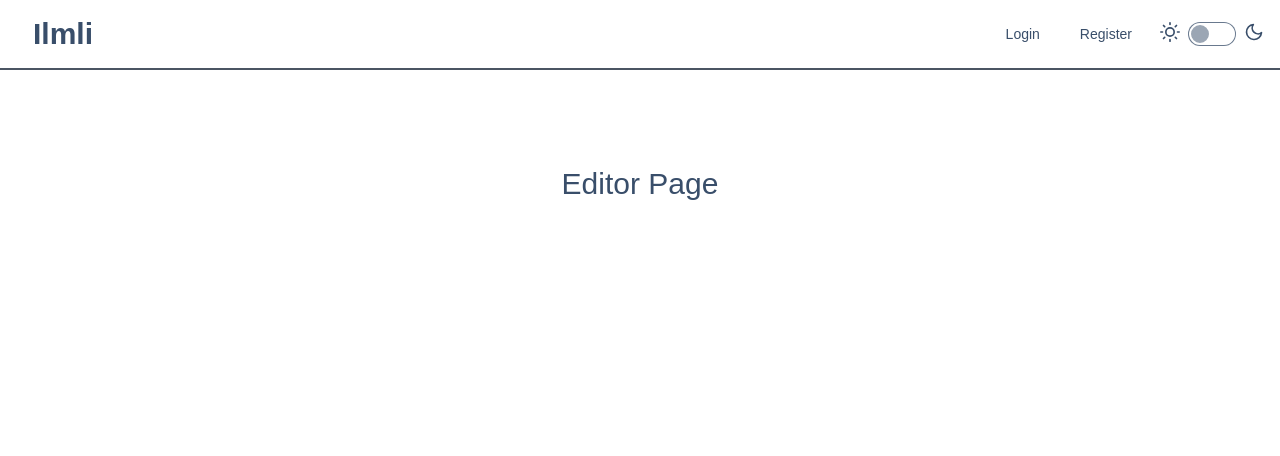
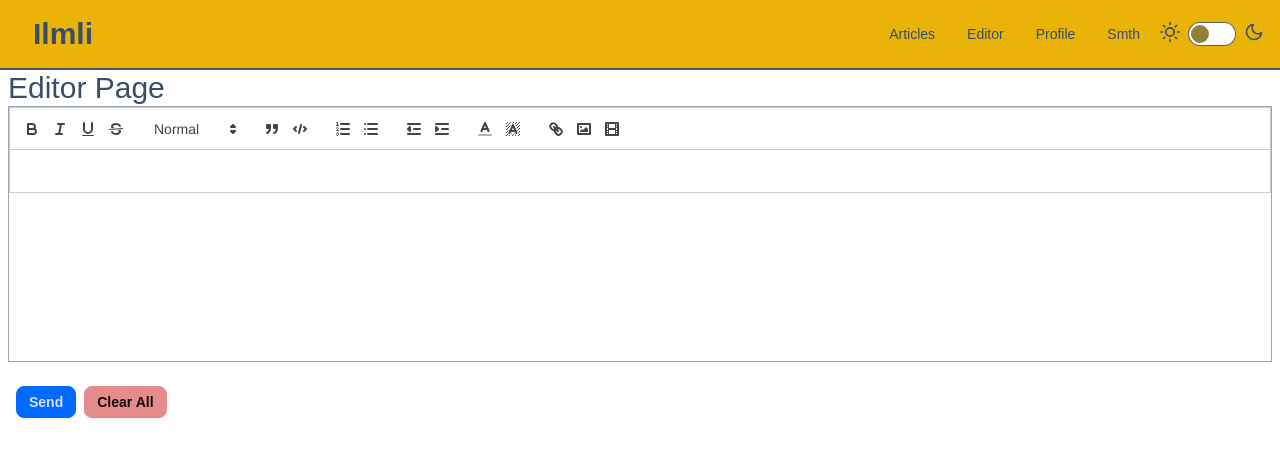
Before and after one commit to asliddintursunov/ilmli_app, a Next.js app: page /editor in a window 1280 px wide. Shown: the top 456 px of the page. Built offline with nearby package versions, Linux system fonts and the light colour scheme; a web font is replaced by a local one.

Commit message:
12 Jan/2024 ✅ New articles style changed & Scroll Up and Basic editor page added

```diff
--- a/app/editor/page.tsx
+++ b/app/editor/page.tsx
@@ -1,7 +1,9 @@
+import QuillEditor from "../../components/Editor"
 export default function Editor() {
   return (
-    <main className="flex min-h-screen flex-col items-center justify-between p-24">
+    <main className="min-h-screen max-w-[1440px] mx-auto px-2">
       <h1 className="text-3xl">Editor Page</h1>
+      <QuillEditor />
     </main>
   );
 }
--- a/app/layout.tsx
+++ b/app/layout.tsx
@@ -23,8 +23,10 @@ export default function RootLayout({
         <ThemeProvider>
           <ClientThemeWrapper>
             <div className="mx-auto">
-              <Navbar />
-              <div className="mx-2 md:mx-5 my-auto">{children}</div>
+              <nav className=" border-b-2 border-gray-600 bg-yellow-500">
+                <Navbar />
+              </nav>
+              {children}
             </div>
           </ClientThemeWrapper>
         </ThemeProvider>
--- a/app/page.tsx
+++ b/app/page.tsx
@@ -12,7 +12,8 @@ export default async function Home() {
     <>
       <main className="flex min-h-screen flex-col">
         {/* Headers */}
-        <div className="w-full flex items-stretch justify-between p-4 border-b-[1px] border-gray-600">
+        <div className="border-b-[1px] border-gray-600 bg-yellow-500">
+          <div className="w-full flex items-stretch justify-between p-4 max-w-[1440px] mx-auto">
             <div className="flex flex-col justify-center items-start gap-6">
               <h2 className="md:text-3xl sm:text-2xl text-xl font-normal">
                 {isRegistered
@@ -27,11 +28,11 @@ export default async function Home() {
               </div>
             </div>
           </div>
+        </div>
 
         <br />
         <br />
-
-        <div className="flex flex-col gap-4 md:gap-6 max-w-[1440] mx-auto">
+        <div className="flex flex-col gap-4 md:gap-6 max-w-[1440px] mx-auto">
           <Trendings />
           <div className="flex flex-col-reverse md:flex-row  justify-start items-start gap-6 md:gap-16 relative ">
             <InfiniteScroll data={products} />
--- /dev/null
+++ b/components/Editor.tsx
@@ -0,0 +1,54 @@
+"use client";
+
+import dynamic from "next/dynamic";
+import { useState, useMemo, useEffect } from "react";
+import "react-quill/dist/quill.snow.css";
+import "react-quill/dist/quill.snow.css";
+export default function Editor() {
+  const [value, setValue] = useState<string>("");
+  const ReactQuill = useMemo(
+    () => dynamic(() => import("react-quill"), { ssr: false }),
+    []
+  );
+  const toolbarOptions = [
+    ["bold", "italic", "underline", "strike"], // Text formatting
+    [{ header: [1, 2, 3, 4, 5, 6, false] }], // Headings
+    ["blockquote", "code-block"], // Block elements
+    [{ list: "ordered" }, { list: "bullet" }], // Lists
+    [{ indent: "-1" }, { indent: "+1" }], // Indentation
+    [{ color: [] }, { background: [] }], // Text color and background
+    ["link", "image", "video"], // Hyperlinks, images, and videos
+  ];
+
+  useEffect(() => {
+    console.log(value);
+  }, [value]);
+  return (
+    <main>
+      <ReactQuill
+        value={value}
+        onChange={setValue}
+        modules={{ toolbar: toolbarOptions }}
+        theme="snow"
+        className="min-h-48 md:min-h-64 border border-gray-400"
+      />
+      <br />
+      <button
+        className="btn btn-sm btn-primary mx-2"
+        onClick={() => {
+          console.log(value);
+        }}
+      >
+        Send
+      </button>
+      <button
+        className="btn btn-sm btn-error"
+        onClick={() => {
+          setValue("");
+        }}
+      >
+        Clear All
+      </button>
+    </main>
+  );
+}
--- a/components/Navbar.tsx
+++ b/components/Navbar.tsx
@@ -1,9 +1,9 @@
 import Link from "next/link";
 import ToggleMode from "./ToggleMode";
 export default function Navbar() {
-  const isRegistered = false;
+  const isRegistered = true;
   return (
-    <nav className="navbar bg-base-100 px-4 border-b-2 border-gray-600  sticky top-0 left-0 z-10">
+    <nav className="navbar max-w-[1440px] mx-auto bg-inherit px-4 sticky top-0 left-0 z-10">
       <div className="flex-1">
         <Link href={"/"} className="btn btn-ghost text-3xl">
           Ilmli
--- a/components/ToggleMode.tsx
+++ b/components/ToggleMode.tsx
@@ -1,10 +1,14 @@
 "use client";
 import { ThemeContext } from "@/context/ThemeContext";
-import { useContext, useEffect, useState } from "react";
+import { useContext, useEffect, useRef, useState } from "react";
+import { FaArrowCircleUp } from "react-icons/fa";
 
 export default function ToggleMood() {
   const { changeTheme }: any = useContext(ThemeContext);
   const [theme, setTheme] = useState<string>("winter");
+  const [scrollTop, setScrollTop] = useState<boolean>(false);
+  const scrollUpRef = useRef<HTMLDivElement>(null);
+
   useEffect(() => {
     changeTheme(theme);
   }, [theme, changeTheme]);
@@ -12,8 +16,22 @@ export default function ToggleMood() {
     setTheme(theme === "dark" ? "winter" : "dark");
     changeTheme(theme === "dark" ? "winter" : "dark");
   };
+  useEffect(() => {
+    const handleScrollUp = () => {
+      const { scrollTop } = document.documentElement;
+      scrollTop >= 1200 ? setScrollTop(true) : setScrollTop(false);
+    };
+    window.addEventListener("scroll", handleScrollUp);
+
+    return () => {
+      window.removeEventListener("scroll", handleScrollUp);
+    };
+  });
   return (
-    <div className="flex gap-2 items-center w-fit justify-between">
+    <div
+      className="flex gap-2 items-center w-fit justify-between"
+      ref={scrollUpRef}
+    >
       <label className="flex cursor-pointer gap-2">
         <svg
           xmlns="http://www.w3.org/2000/svg"
@@ -49,6 +67,16 @@ export default function ToggleMood() {
           <path d="M21 12.79A9 9 0 1 1 11.21 3 7 7 0 0 0 21 12.79z"></path>
         </svg>
       </label>
+      {scrollTop && (
+        <button
+          className="btn btn-square bg-yellow-500 text-white btn-sm fixed bottom-10 right-10"
+          onClick={() => {
+            scrollUpRef.current?.scrollIntoView({ behavior: "smooth" });
+          }}
+        >
+          <FaArrowCircleUp />
+        </button>
+      )}
     </div>
   );
 }
--- a/components/Trendings.tsx
+++ b/components/Trendings.tsx
@@ -3,17 +3,17 @@ import { BsGraphUpArrow } from "react-icons/bs";
 import trendings from "@/lib/getTrendingOnIlmli";
 export default function Trendings() {
   return (
-    <div className="flex flex-col justify-start gap-1 ">
+    <div className="flex flex-col justify-start gap-1 mx-1">
       <div className="flex gap-3 justify-start items-center">
         <BsGraphUpArrow className="text-2xl" />
         <h3 className="text-xl">Trending on Ilmli</h3>
       </div>
-      <div className="grid md:grid-cols-3 sm:grid-cols-2 grid-cols-1 md:gap-x-10 sm:gap-x-6 gap-y-4 p-4">
+      <div className="grid md:grid-cols-3 sm:grid-cols-2 grid-cols-1 md:gap-x-10 sm:gap-x-6 gap-y-4">
         {trendings().map((trending: Trending) => {
           return (
             <div
               key={trending.id}
-              className="max-w-80 py-3 px-5 shadow-md hover:shadow-xl flex flex-col justify-between items-start rounded-md cursor-pointer dark:hover:bg-slate-700/20 transition-all"
+              className="py-3 px-5 shadow-md hover:shadow-xl flex flex-col justify-between items-start rounded-md cursor-pointer dark:hover:bg-slate-700/20 transition-all"
             >
               <div className="flex gap-1 items-start justify-start">
                 <Image
```
Also changed, not shown: components/InfiniteScroll.tsx (+31 -15 lines). Lines whose indentation alone changed are shown as unchanged.
